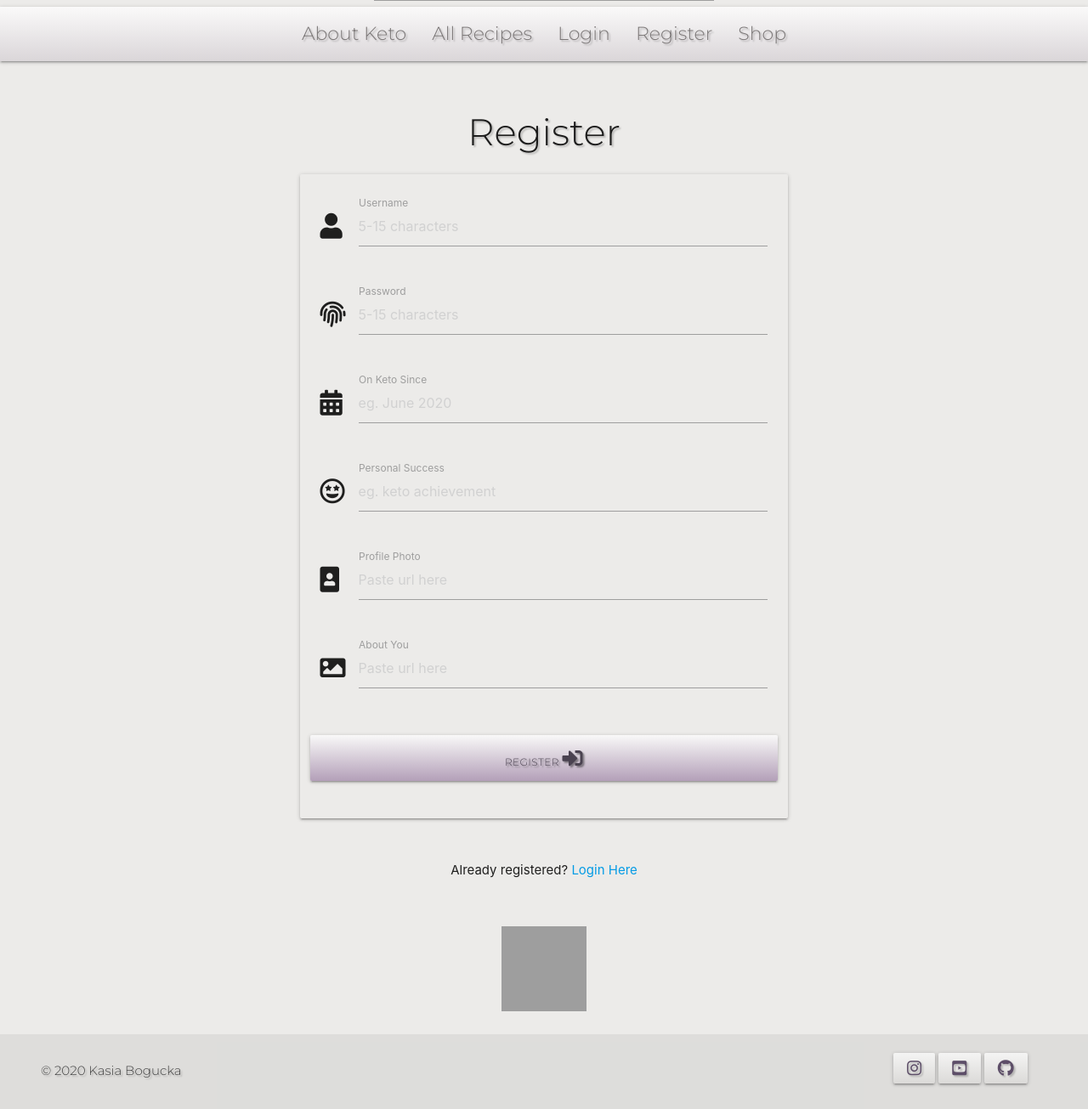
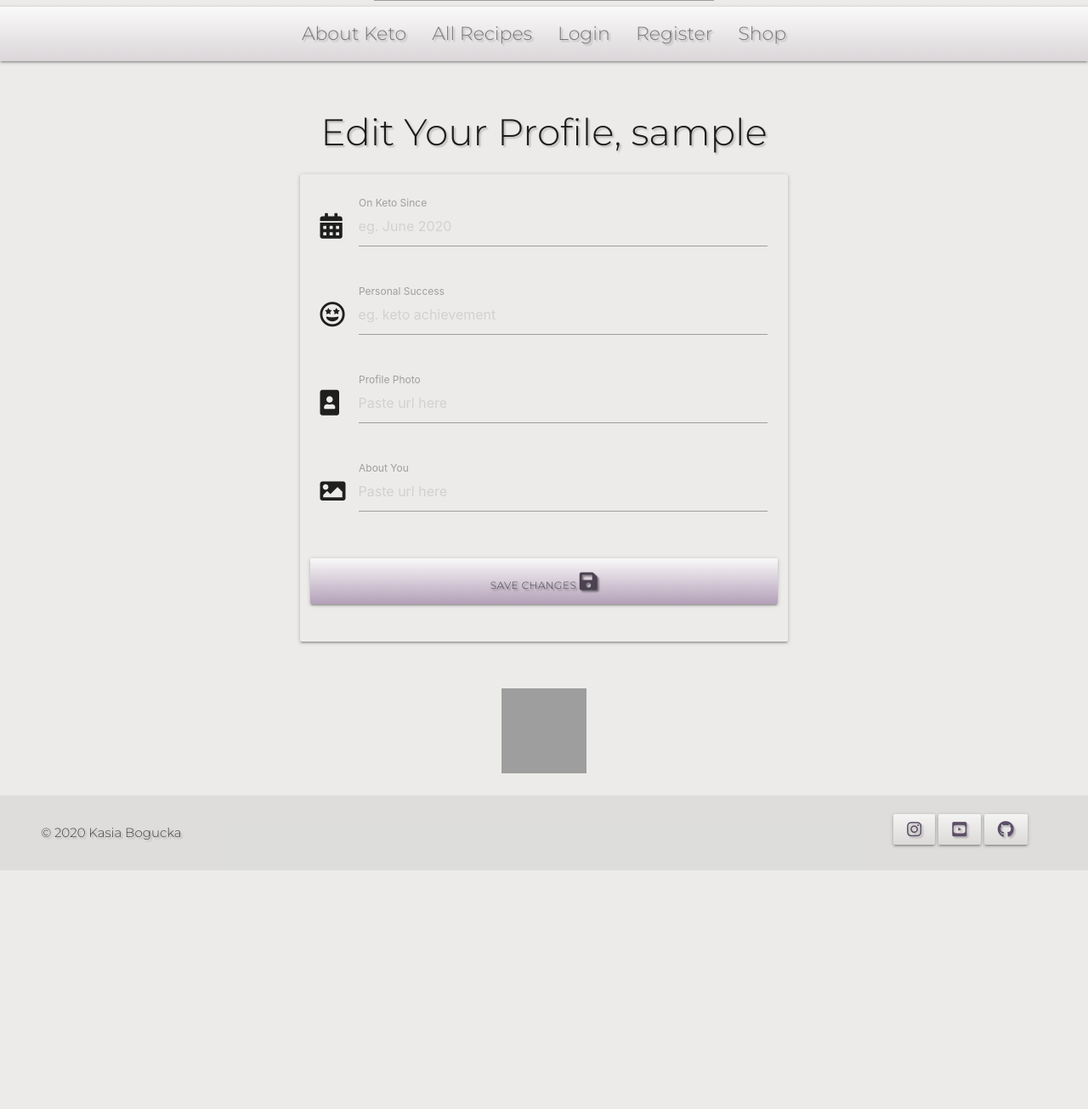
Before and after one commit to Code-Institute-Submissions/kasias-KETO-cookbook, a Flask app: a page that uses templates/edit_profile.html in a window 1280 px wide. Shown: the part 299-1604 px from the top of the page at 85% size. After the commit the page ends 1323 px from the top, so only its background shows below. Run offline with Flask 2, Linux system fonts and the light colour scheme; a database or web service that is not in the repository returns one stand-in record (values such as "Sample title"); some libraries are stand-ins or nearby versions; grey boxes are pictures that could not be loaded.

Commit message:
Fixed the bug causing Wisemen error

```diff
--- a/app.py
+++ b/app.py
@@ -51,6 +51,9 @@ def register():
             "username": request.form.get("username").lower(),
             "password": generate_password_hash(request.form.get("password")),
             "on_keto_since": request.form.get("on_keto_since"),
+            "personal_success": request.form.get("personal_success"),
+            "username_image": request.form.get("username_image"),
+            "about": request.form.get("about"),
         }
         mongo.db.users.insert_one(register)
 
@@ -105,6 +108,7 @@ def profile(username):
 # edit profile
 @app.route("/edit_profile/<username>", methods=["GET", "POST"])
 def edit_profile(username):
+    user = mongo.db.users.find_one({"username": username.lower()})
     if request.method == "POST":
         submit = {
             "on_keto_since": request.form.get("on_keto_since"),
@@ -115,7 +119,6 @@ def edit_profile(username):
         mongo.db.users.update({"username": username.lower()}, submit)
         flash("Profile updated")
 
-    user = mongo.db.users.find_one({"username": username.lower()})
     return render_template("edit_profile.html", user=user)
 
 
--- a/templates/edit_profile.html
+++ b/templates/edit_profile.html
@@ -1,49 +1,15 @@
 {% extends "base.html" %} {% block content %}
 
-<h3 class="center-align text-shadow">Register</h3>
+<h3 class="center-align text-shadow">Edit Your Profile, {{ user.username }}</h3>
 <div class="row">
   <form
     class="col s12 m8 offset-m2"
     method="POST"
-    action="{{ url_for('register') }}"
+    action="{{ url_for('edit_profile', username=user.username|lower) }}"
   >
     <div class="card-panel transparent">
-      <!-- username -->
-      <div class="row">
-        <div class="input-field col s12">
-          <i class="fas fa-user prefix"></i>
-          <input
-            id="username"
-            placeholder="5-15 characters"
-            name="username"
-            type="text"
-            minlength="5"
-            maxlength="15"
-            pattern="^[a-zA-Z0-9]{5,15}$"
-            class="validate"
-            required
-          />
-          <label for="username">Username</label>
-        </div>
-      </div>
-      <!-- password -->
-      <div class="row">
-        <div class="input-field col s12">
-          <i class="fas fa-fingerprint prefix"></i>
-          <input
-            id="password"
-            placeholder="5-15 characters"
-            name="password"
-            type="password"
-            minlength="5"
-            maxlength="15"
-            pattern="^[a-zA-Z0-9]{5,15}$"
-            class="validate"
-            required
-          />
-          <label for="password">Password</label>
-        </div>
-      </div>
+
+
 
       <div class="row">
         <div class="input-field col s12">
@@ -115,19 +81,13 @@
       <!-- register -->
       <div class="row">
         <button type="submit" class="col s12 btn-large neutral text-shadow">
-          Register <i class="fas fa-sign-in-alt"></i>
+          Save Changes <i class="fas fa-save"></i>
         </button>
       </div>
     </div>
   </form>
 </div>
 
-<div class="row">
-  <div class="col s12">
-    <p class="center-align">
-      Already registered? <a href="{{ url_for('login') }}">Login Here</a>
-    </p>
-  </div>
-</div>
+
 
 {% endblock %}
--- a/templates/wisemen.html
+++ b/templates/wisemen.html
@@ -17,9 +17,9 @@
             </div>
             <div class="card-action col s12 minimalist center-align" style="border-top-width: 0px;">
 
-                <a href="{{url_for('profile', username=user.username)}}" class="btn neutral">Profile</a>
+                <a href="{{url_for('profile', username=user.username|lower)}}" class="btn neutral">Profile</a>
                 {% if session.user|lower == user.username|lower %}
-                <a href="{{url_for('edit_profile', username=user.username)}}" id="edit" class="btn green neutral">Edit</a>
+                <a href="{{url_for('edit_profile', username=user.username|lower)}}" id="edit" class="btn green neutral">Edit</a>
                 <a href="#delete-this" class="btn neutral red modal-trigger">Delete</a>
 
                 <div id="delete-this" class="modal">
```
